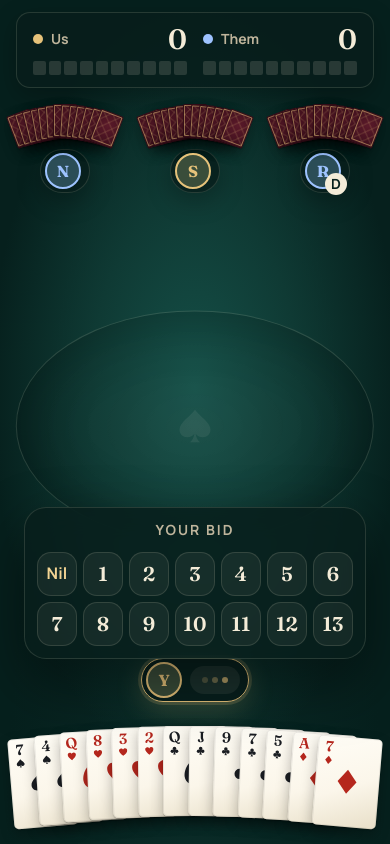
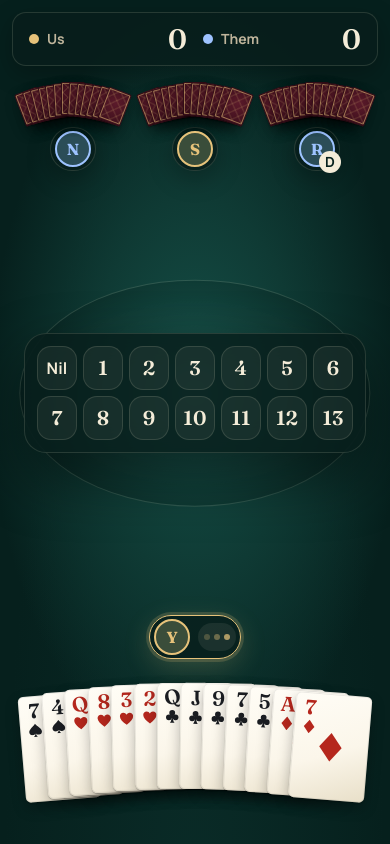
Before and after one commit to thurn/rsp, a React (Vite) app: page / in a window 390 px wide. Built offline with nearby package versions, Linux system fonts and the light colour scheme.

Commit message:
fix: apply visual review feedback on layout, dimming, and chrome

```diff
--- a/src/App.module.css
+++ b/src/App.module.css
@@ -23,7 +23,8 @@
   position: absolute;
   top: var(--space-4);
   left: var(--space-4);
-  z-index: 5;
+  /* Stays above the scrim so the score gives context to blind nil and summaries. */
+  z-index: 25;
 }
 
 .north,
@@ -45,16 +46,18 @@
 .west {
   grid-area: west;
   justify-content: center;
+  padding-inline: var(--space-4);
 }
 
 .east {
   grid-area: east;
   justify-content: center;
+  padding-inline: var(--space-4);
 }
 
 .south {
   grid-area: south;
-  padding: 0 var(--space-4) var(--space-4);
+  padding: 0 var(--space-4);
   gap: 0;
 }
 
@@ -105,8 +108,8 @@
 .bidDock {
   position: absolute;
   left: 50%;
-  bottom: var(--space-2);
-  translate: -50% 0;
+  top: 50%;
+  translate: -50% -50%;
   z-index: 10;
 }
 
@@ -123,6 +126,8 @@
 /* Portrait phones: scoreboard on top, all three opponents in one row above the table. */
 @media (max-width: 700px) {
   .app {
+    --card-w: min(76px, 20vw);
+    padding-inline: var(--space-3);
     grid-template-columns: repeat(3, minmax(0, 1fr));
     grid-template-rows: auto auto minmax(0, 1fr) auto;
     grid-template-areas:
@@ -133,9 +138,10 @@
   }
 
   .score {
-    position: static;
+    position: relative;
+    inset: auto;
     grid-area: score;
-    padding: var(--space-3) var(--space-4) 0;
+    padding-top: var(--space-3);
   }
 
   .north,
@@ -144,14 +150,11 @@
     flex-direction: column-reverse;
     justify-content: flex-start;
     padding-top: var(--space-4);
+    padding-inline: 0;
     gap: var(--space-2);
   }
 
   .north {
     flex-direction: column;
   }
-
-  .bidDock {
-    bottom: 0;
-  }
 }
--- a/src/components/Hand.module.css
+++ b/src/components/Hand.module.css
@@ -7,7 +7,7 @@
   justify-content: center;
   width: min(100%, 1040px);
   margin: 0 auto;
-  padding: 24px 0 28px;
+  padding: 24px 0 calc(var(--space-6) + 36 * var(--fan-drop) + 12px);
   touch-action: none;
 }
 
@@ -38,6 +38,5 @@
   .hand {
     --fan-rotate: 0.8deg;
     --fan-drop: 0.3px;
-    padding-bottom: var(--space-3);
   }
 }
--- a/src/components/Hand.tsx
+++ b/src/components/Hand.tsx
@@ -61,7 +61,9 @@ export function Hand({
                 delay: settled ? 0 : i * 0.045,
               },
             }}
-            whileHover={playable ? { y: -22, transition: { duration: 0.15 } } : undefined}
+            whileHover={
+              playable ? { y: -22, zIndex: 50, transition: { duration: 0.15 } } : undefined
+            }
             drag={playable}
             dragSnapToOrigin
             dragElastic={0.9}
--- a/src/components/Nameplate.module.css
+++ b/src/components/Nameplate.module.css
@@ -4,7 +4,7 @@
   align-items: center;
   gap: var(--space-2);
   height: 44px;
-  padding: 0 var(--space-2) 0 4px;
+  padding: 0 4px;
   border-radius: var(--radius-pill);
   background: var(--surface);
   border: 1px solid var(--hairline);
@@ -68,9 +68,11 @@
   display: inline-flex;
   align-items: baseline;
   gap: 2px;
+  align-items: center;
   min-width: 36px;
+  height: 28px;
   justify-content: center;
-  padding: 3px var(--space-3);
+  padding: 0 var(--space-3);
   border-radius: var(--radius-pill);
   background: rgb(244 236 216 / 0.08);
   font-size: var(--text-sm);
@@ -145,4 +147,8 @@
   .name {
     display: none;
   }
+
+  .stat {
+    padding: 0 6px;
+  }
 }
--- a/src/components/Prompts.module.css
+++ b/src/components/Prompts.module.css
@@ -15,7 +15,6 @@
   font-family: var(--font-ui);
   font-size: var(--text-md);
   font-weight: 700;
-  color: var(--gold-strong);
 }
 
 .center {
--- a/src/components/Prompts.tsx
+++ b/src/components/Prompts.tsx
@@ -1,12 +1,11 @@
-import { NIL, type TeamResult } from '../game/rules'
+import { NIL, type TeamResult, WINNING_SCORE } from '../game/rules'
 import { Button } from '../ui/Button'
 import { Eyebrow, Panel } from '../ui/Panel'
 import styles from './Prompts.module.css'
 
 export function BidPrompt({ onBid, max }: { onBid: (bid: number) => void; max: number }) {
   return (
-    <Panel className={styles.bid}>
-      <Eyebrow>Your bid</Eyebrow>
+    <Panel className={styles.bid} aria-label="Your bid">
       <div className={styles.bidGrid}>
         <Button variant="token" className={styles.nil} onClick={() => onBid(NIL)}>
           Nil
@@ -55,7 +54,11 @@ export function HandSummary({
   const over = winner !== null
   return (
     <Panel className={styles.center}>
-      {over && <h2 className={styles.title}>{winner === 0 ? 'Victory' : 'Defeat'}</h2>}
+      {over ? (
+        <h2 className={styles.title}>{winner === 0 ? 'Victory' : 'Defeat'}</h2>
+      ) : (
+        <Eyebrow>First to {WINNING_SCORE}</Eyebrow>
+      )}
       <table className={styles.table}>
         <thead>
           <tr>
--- a/src/components/ScoreBoard.module.css
+++ b/src/components/ScoreBoard.module.css
@@ -59,13 +59,6 @@
   background: var(--danger);
 }
 
-.target {
-  font-size: var(--text-sm);
-  color: var(--text-muted);
-  text-align: right;
-  font-weight: 600;
-}
-
 /* Compact single-row layout for narrow screens. */
 @media (max-width: 700px) {
   .board {
@@ -82,8 +75,4 @@
     margin-left: 0;
     grid-template-columns: repeat(10, 1fr);
   }
-
-  .target {
-    display: none;
-  }
 }
--- a/src/components/ScoreBoard.tsx
+++ b/src/components/ScoreBoard.tsx
@@ -1,4 +1,3 @@
-import { WINNING_SCORE } from '../game/rules'
 import styles from './ScoreBoard.module.css'
 
 const TEAMS = [
@@ -14,14 +13,15 @@ export function ScoreBoard({ scores, bags }: { scores: number[]; bags: number[]
           <span className={styles.swatch} />
           <span className={styles.label}>{label}</span>
           <span className={styles.score}>{scores[t]}</span>
-          <span className={styles.bags} title={`${bags[t]} bags`}>
-            {Array.from({ length: 10 }, (_, i) => (
-              <i key={i} data-on={i < bags[t] || undefined} />
-            ))}
-          </span>
+          {bags[t] > 0 && (
+            <span className={styles.bags} title={`${bags[t]} of 10 bags`}>
+              {Array.from({ length: 10 }, (_, i) => (
+                <i key={i} data-on={i < bags[t] || undefined} />
+              ))}
+            </span>
+          )}
         </div>
       ))}
-      <div className={styles.target}>to {WINNING_SCORE}</div>
     </div>
   )
 }
--- a/src/ui/PlayingCard.module.css
+++ b/src/ui/PlayingCard.module.css
@@ -21,15 +21,19 @@
   box-shadow:
     inset 0 0 0 1px rgb(0 0 0 / 0.08),
     var(--shadow-card);
-  transition: filter var(--duration) var(--ease-out);
+  transition:
+    filter var(--duration) var(--ease-out),
+    translate var(--duration) var(--ease-out);
 }
 
 .face[data-red] {
   color: var(--card-red);
 }
 
+/* Unplayable cards sink slightly so legal ones stand proud without muddying the ivory. */
 .dimmed {
-  filter: brightness(0.62) saturate(0.7);
+  filter: brightness(0.8) saturate(0.85);
+  translate: 0 12px;
 }
 
 .corner {
@@ -113,3 +117,23 @@
   color: var(--gold);
   filter: drop-shadow(0 0 6px rgb(0 0 0 / 0.6));
 }
+
+/* Phones show only a sliver of each card in hand, so the corner index grows. */
+@media (max-width: 700px) {
+  .corner {
+    width: 26cqw;
+  }
+
+  .rank {
+    font-size: 27cqw;
+  }
+
+  .rank[data-wide] {
+    font-size: 23cqw;
+  }
+
+  .cornerSuit {
+    width: 19cqw;
+    height: 19cqw;
+  }
+}
```
